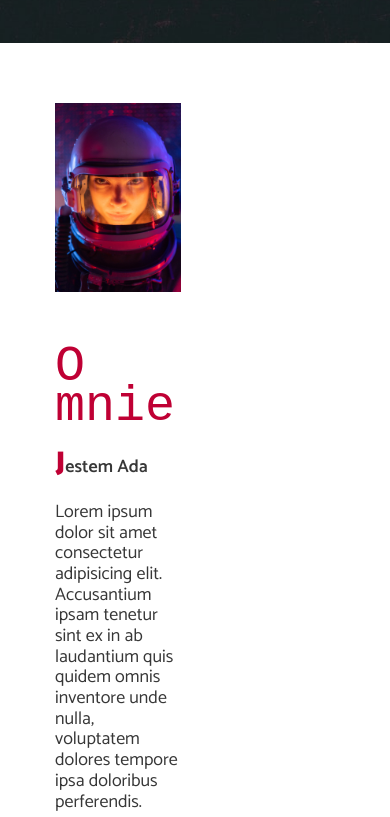
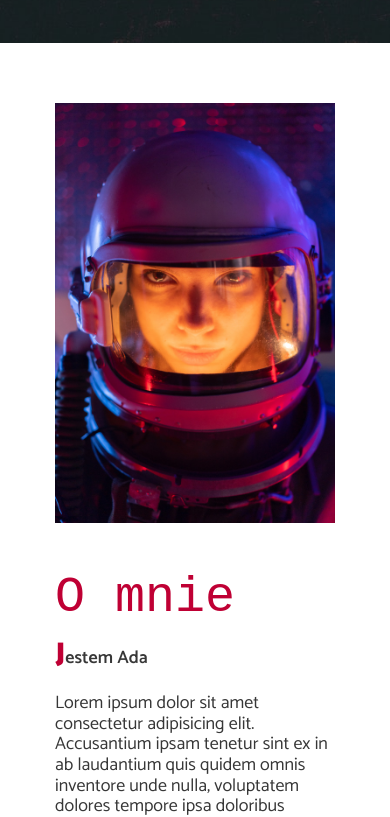
Before and after one commit to annaojdana/CHF-projekt-strony, a plain HTML site: page index.html in a window 390 px wide. Shown: the part 801-1618 px from the top of the page. Drawn offline with Linux system fonts and the light colour scheme.

Commit message:
changes: .about-column

```diff
--- a/style/main.css
+++ b/style/main.css
@@ -349,13 +349,14 @@ class: .about-column-right
 
 /* Dostosowanie stylowania do mobile */
 @media screen and (max-width: 768px) {
-  h1{
+  h1 {
     font-size: 40px;
     max-width: 220px;
   }
 
-  .about-column-right{
-    width: 250px;
+  .about-column-right,
+  .about-column-left {
+    max-width: 100%;
   }
   .nav-menu {
     display: none;
```
